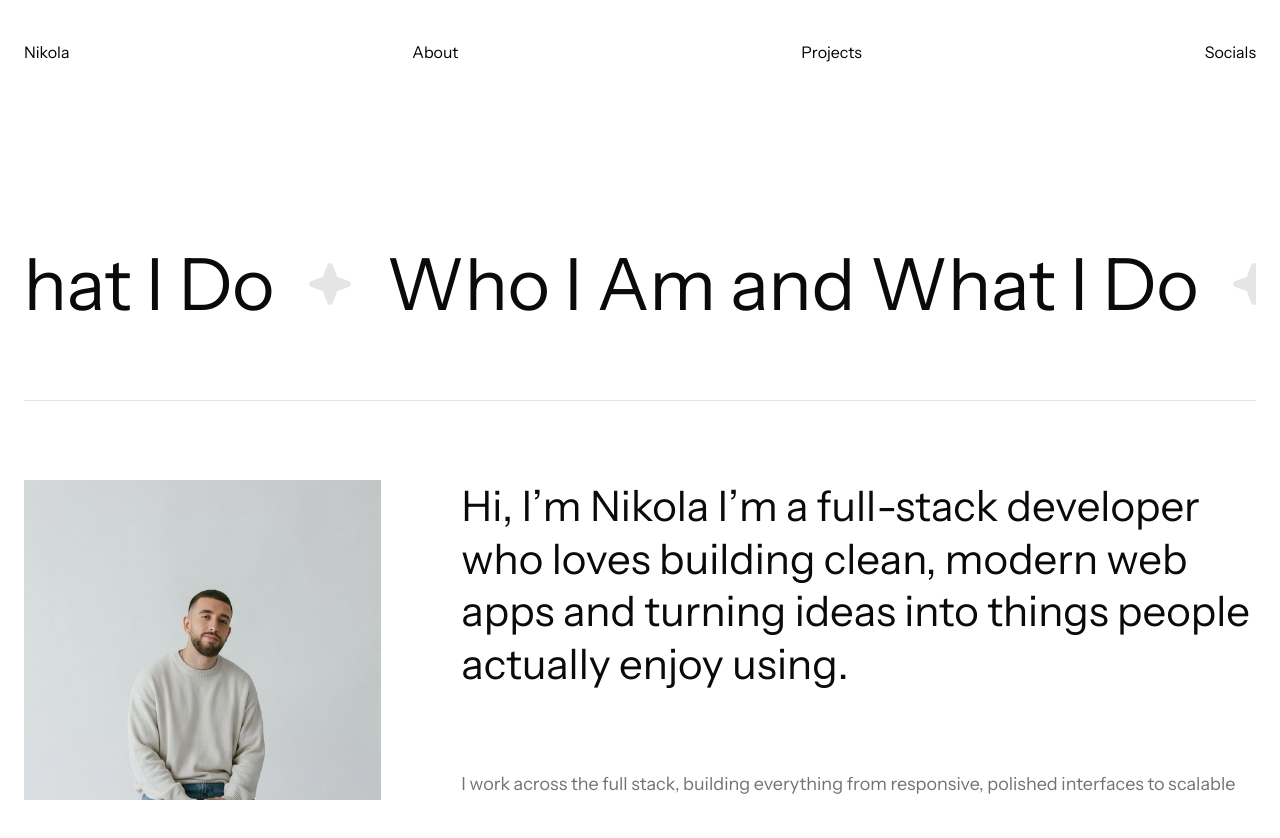
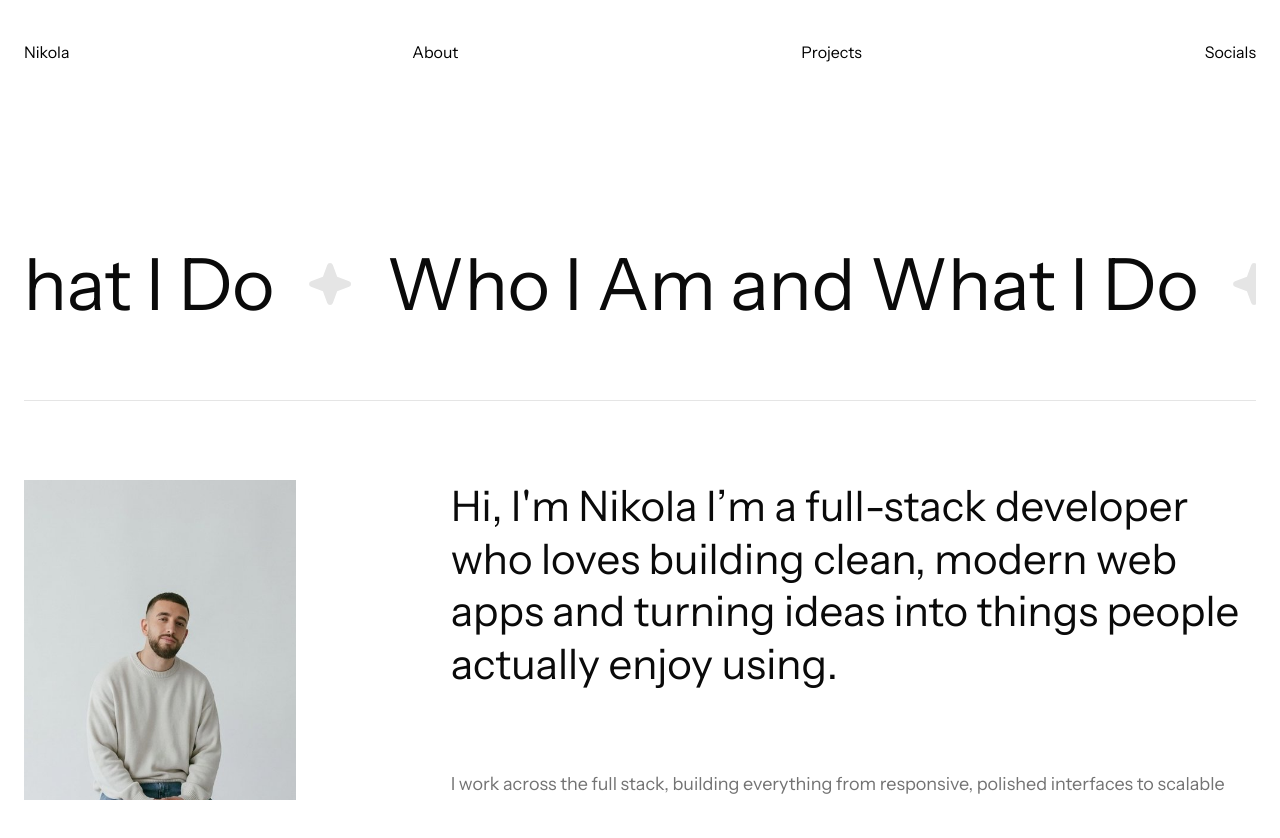
Before and after one commit to Niko21122323/my-portfolio, a Next.js app: page /about in a window 1280 px wide. Shown: the top 838 px of the page. Built offline with nearby package versions, Linux system fonts and the light colour scheme.

Commit message:
updated the hero section in the about section

```diff
--- a/app/about/page.tsx
+++ b/app/about/page.tsx
@@ -12,10 +12,10 @@ const page = () => {
         <div className="container mx-auto px-4 sm:px-6">
           <TitleLoop title="Who I Am and What I Do" />
 
-          <div className="relative grid lg:grid-cols-12 gap-12 lg:gap-20 pt-12 lg:pt-20">
+          <div className="relative grid lg:grid-cols-12 gap-12 pt-12 lg:pt-20">
             <AnimatedBorder className="absolute top-0 left-0" />
 
-            <div className="lg:col-span-4 relative min-h-72 max-lg:hidden">
+            <div className="lg:col-span-3 relative min-h-72 max-lg:hidden">
               <Image
                 src={heroImage}
                 alt="hero image"
@@ -25,9 +25,9 @@ const page = () => {
               />
             </div>
 
-            <div className="flex flex-col gap-6 sm:gap-10 xl:gap-20 lg:col-span-8">
+            <div className="flex flex-col gap-6 sm:gap-10 xl:gap-20 lg:col-span-8 lg:col-start-5">
               <h2 className="text-foreground text-2xl sm:text-3xl xl:text-[42px] leading-tight">
-                Hi, I’m Nikola I’m a full-stack developer who loves building
+                Hi, I'm Nikola I’m a full-stack developer who loves building
                 clean, modern web apps and turning ideas into things people
                 actually enjoy using.
               </h2>
--- a/components/TitleLoop.tsx
+++ b/components/TitleLoop.tsx
@@ -13,7 +13,6 @@ const TitleLoop = ({ title }: TitleLoopProps) => {
   const timeline = useRef<GSAPTimeline | null>(null);
   const timelineTimeScaleTween = useRef<GSAPTween | null>(null);
 
-  // Create enough repetitions to ensure smooth infinite scroll
   const titleArray = useMemo(() => Array(15).fill(title), [title]);
 
   useEffect(() => {
@@ -72,7 +71,7 @@ const TitleLoop = ({ title }: TitleLoopProps) => {
         ))}
       </div>
     ),
-    [titleArray]
+    [titleArray],
   );
 
   return (
```
